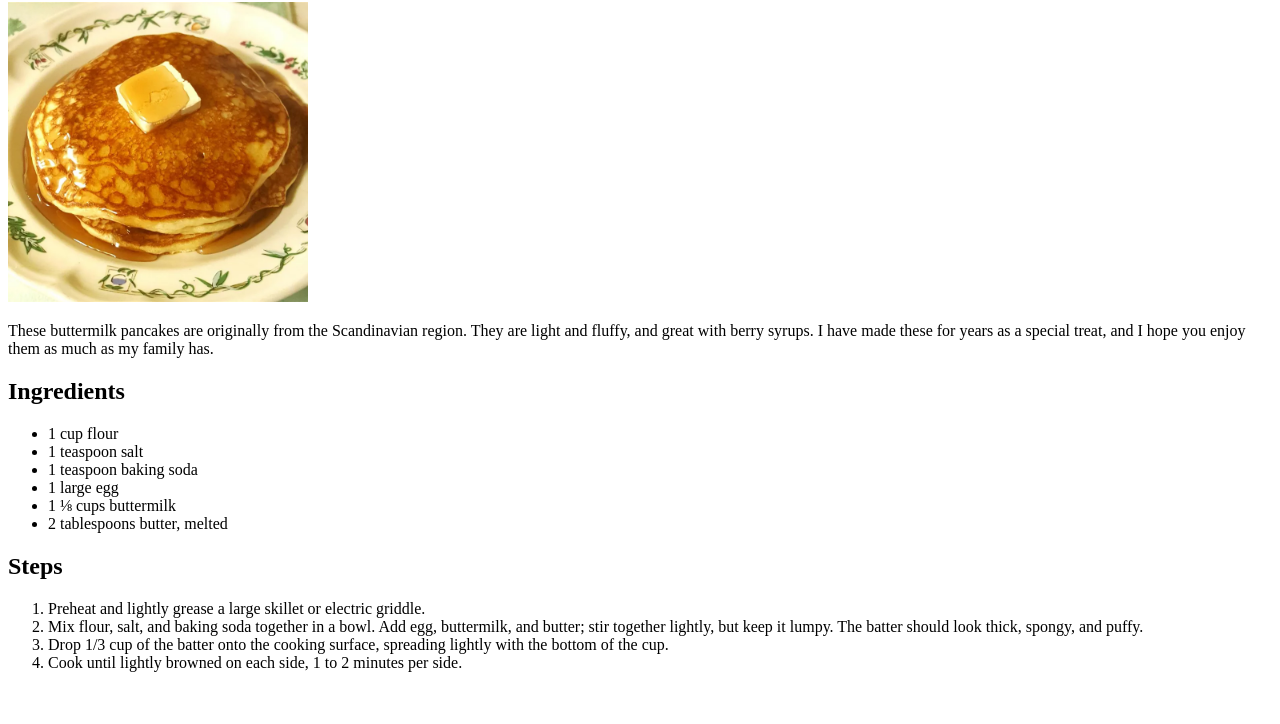
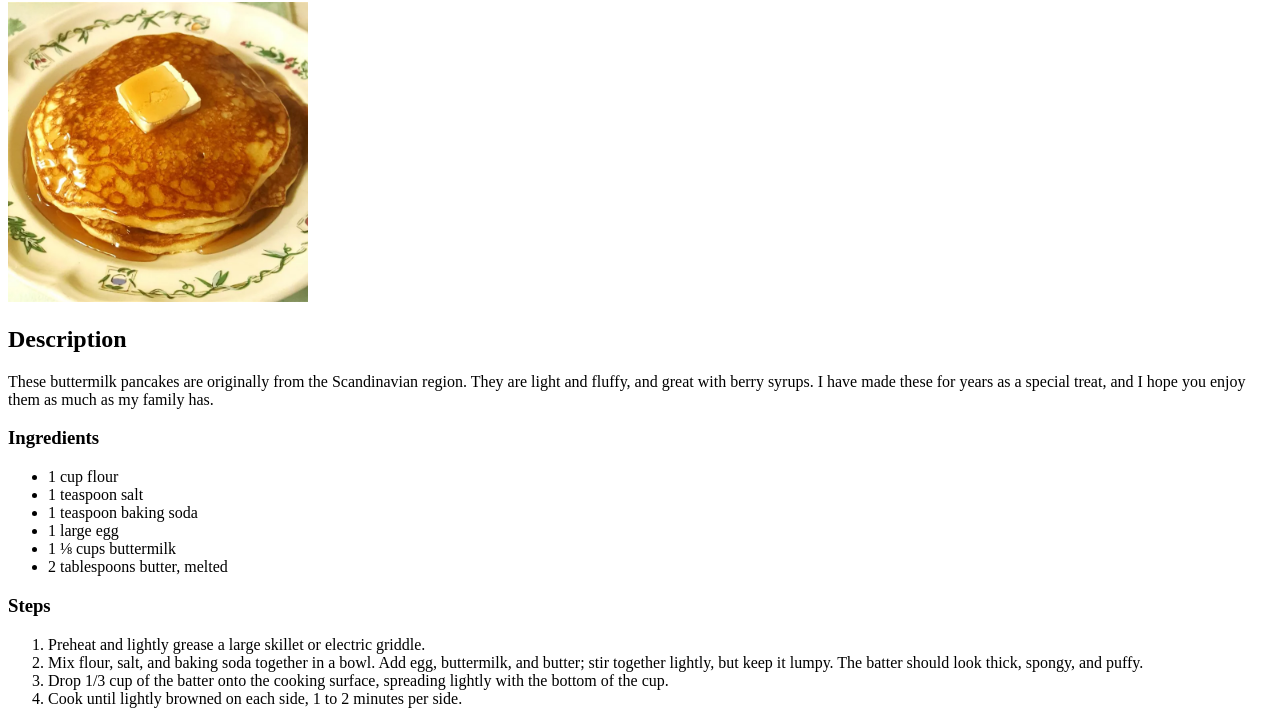
Before and after one commit to Coder123-cpu/odin-recipes, a plain HTML site: page recipes/Pancakes.html in a window 1280 px wide. Shown: the part 78-802 px from the top of the page. Drawn offline with Linux system fonts and the light colour scheme.

Commit message:
Third Iteration

```diff
--- a/recipes/Pancakes.html
+++ b/recipes/Pancakes.html
@@ -8,8 +8,9 @@
 <body>
     <h1>Buttermilk Pancakes</h1>
     <img src="buttermil.jpg" alt="A stack of buttermilk pancakes" width="300">
+    <h2>Description</h2>
     <p>These buttermilk pancakes are originally from the Scandinavian region. They are light and fluffy, and great with berry syrups. I have made these for years as a special treat, and I hope you enjoy them as much as my family has.</p>
-    <h2>Ingredients</h2>
+    <h3>Ingredients</h3>
     <ul>
         <li>1 cup flour</li>
         <li>1 teaspoon salt</li>
@@ -18,7 +19,7 @@
         <li>1 ⅛ cups buttermilk</li>
         <li>2 tablespoons butter, melted</li>
     </ul>
-    <h2>Steps</h2>
+    <h3>Steps</h3>
     <ol>
         <li>Preheat and lightly grease a large skillet or electric griddle.</li>
         <li>Mix flour, salt, and baking soda together in a bowl. Add egg, buttermilk, and butter; stir together lightly, but keep it lumpy. The batter should look thick, spongy, and puffy.</li>
```
Also changed, not shown: index.html (+6 -1 lines).
